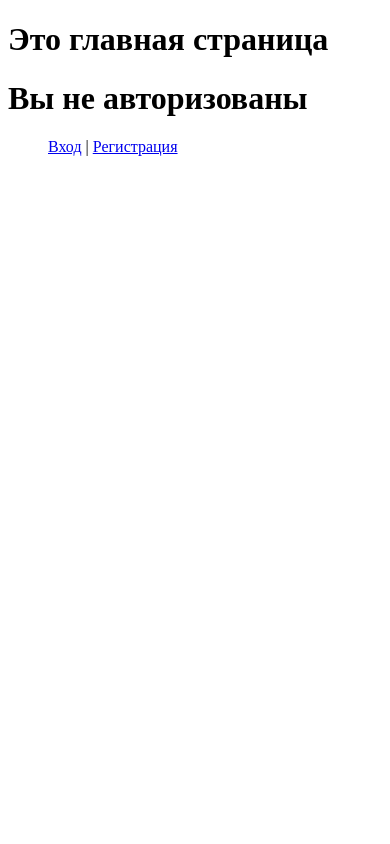
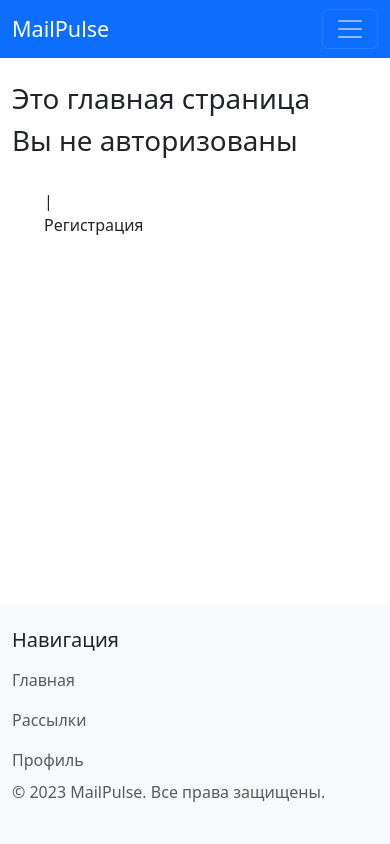
Before and after one commit to PAST666/MailPulse, a Django app: page / in a window 390 px wide. Run offline with Django 5.2, Linux system fonts and the light colour scheme; some libraries are stand-ins or nearby versions.

Commit message:
фронтенд в процессе реализации

```diff
--- a/mailpulse/settings.py
+++ b/mailpulse/settings.py
@@ -21,6 +21,7 @@ INSTALLED_APPS = [
     "mailings",
     "users",
     'crispy_forms',
+    'django_bootstrap5',
 ]
 
 MIDDLEWARE = [
--- a/mailpulse/views.py
+++ b/mailpulse/views.py
@@ -12,4 +12,5 @@ class MainView(TemplateView):
             context["total_mailings"] = Mailing.objects.for_user(self.request.user).count()
             context["active_mailings"] = Mailing.objects.for_user(self.request.user).filter(status=MailingStatus.STARTED).count()
             context["unique_recipients"] = Recipient.objects.for_user(self.request.user).distinct().count()
+            context['user_slug'] = self.request.user.username
         return context
--- a/templates/base.html
+++ b/templates/base.html
@@ -3,12 +3,89 @@
 <head>
   <meta charset="utf-8" />
   <meta name="viewport" content="width=device-width, initial-scale=1" />
-    <title>
-      {% block title %}{% endblock %}
-    </title>
+  <title>{% block title %}MailPulse{% endblock %}</title>
+  {% load django_bootstrap5 %}
+  {% bootstrap_css %}
+  {% bootstrap_javascript %}
   {% block head %}{% endblock %}
 </head>
-  <body>
+<body class="d-flex flex-column min-vh-100">
+  <!-- Навигационная панель -->
+  <nav class="navbar navbar-expand-lg navbar-dark bg-primary mb-4">
+    <div class="container">
+      <a class="navbar-brand fs-4" href="{% url 'main' %}">MailPulse</a>
+      <button class="navbar-toggler" type="button" data-bs-toggle="collapse" data-bs-target="#navbarNav"
+        aria-controls="navbarNav" aria-expanded="false" aria-label="Toggle navigation">
+        <span class="navbar-toggler-icon"></span>
+      </button>
+      <div class="collapse navbar-collapse" id="navbarNav">
+        <ul class="navbar-nav">
+          <li class="nav-item">
+            <a class="nav-link" href="{% url 'mailings:recipient_list' %}">Получатели</a>
+          </li>
+          <li class="nav-item">
+            <a class="nav-link" href="{% url 'mailings:message_list' %}">Сообщения</a>
+          </li>
+          <li class="nav-item">
+            <a class="nav-link" href="{% url 'mailings:mailing_list' %}">Рассылки</a>
+          </li>
+          <li class="nav-item">
+            <a class="nav-link" href="{% url 'mailings:mail_attempt' %}">Попытки</a>
+          </li>
+        </ul>
+        <ul class="navbar-nav ms-auto">
+          {% if user.is_authenticated %}
+            {% if user.is_authenticated and user.profile.slug %}
+              <a class="nav-link" href="{% url "users:profile_detail" user.profile.slug %}">Профиль</a>
+            {% else %}
+              <a class="nav-link" href="{% url 'login' %}">Профиль</a>
+            {% endif %}
+            <li class="nav-item">
+              <form method="post" action="{% url 'users:logout' %}" class="d-inline">
+                {% csrf_token %}
+                <button type="submit" class="btn nav-link border-0 bg-transparent">Выйти</button>
+              </form>
+            </li>
+          {% else %}
+            <li class="nav-item">
+              <a class="nav-link" href="{% url 'users:login' %}">Войти</a>
+            </li>
+            <li class="nav-item">
+              <a class="nav-link" href="{% url 'users:register' %}">Регистрация</a>
+            </li>
+          {% endif %}
+        </ul>
+      </div>
+    </div>
+  </nav>
+
+  <!-- Основной контент -->
+  <main class="container flex-grow-1">
+    {% bootstrap_messages %}
     {% block content %}{% endblock %}
+  </main>
+
+  <!-- Футер -->
+  <footer class="bg-light py-4 mt-4">
+    <div class="container">
+      <div class="row">
+        <div class="col-md-4">
+          <h5>Навигация</h5>
+          <ul class="nav flex-column">
+            <li class="nav-item"><a href="{% url 'main' %}" class="nav-link px-0 text-muted">Главная</a></li>
+            <li class="nav-item"><a href="{% url 'mailings:mailing_list' %}" class="nav-link px-0 text-muted">Рассылки</a></li>
+            {% if user.is_authenticated and user.profile.slug %}
+              <li class="nav-item"><a href="{% url "users:profile_detail" user.profile.slug %}" class="nav-link px-0 text-muted">Профиль</a></li>
+            {% else %}
+              <li class="nav-item"><a href="{% url 'users:login' %}" class="nav-link px-0 text-muted">Профиль</a></li>
+            {% endif %}
+          </ul>
+        </div>
+        <div class="col-md-8 text-md-end">
+          <p class="text-muted">© 2023 MailPulse. Все права защищены.</p>
+        </div>
+      </div>
+    </div>
+  </footer>
 </body>
 </html>
--- a/templates/mailings/mailing_list.html
+++ b/templates/mailings/mailing_list.html
@@ -65,7 +65,4 @@
             <p><h3>Вы видите все рассылки в системе, так как являетесь менеджером.</h3></p>
         </div>
     {% endif %}
-    <div class="text-center">
-        <p><a href="{% url 'main' %}">Вернуться на главную</a></p>
-    </div>
 {% endblock %}
--- a/templates/mailings/recipient_list.html
+++ b/templates/mailings/recipient_list.html
@@ -78,8 +78,5 @@
             </div>
         </div>
     {% endif %}
-    <div class="text-center">
-        <p><a href="{% url 'main' %}">Вернуться на главную</a></p>
-    </div>
 </div>
 {% endblock %}
--- a/templates/main.html
+++ b/templates/main.html
@@ -8,7 +8,7 @@
     <div class='header'>
         <ul class='mainmenu'
             <li class="nav-item">
-                <p><a class="nav-link  text-white" href="{% url 'login' %}">Вход</a> | <a class="nav-link" href="{% url 'register' %}">Регистрация</a></p>
+                <p><a class="nav-link  text-white" href="{% url 'users:login' %}">Вход</a> | <a class="nav-link" href="{% url 'users:register' %}">Регистрация</a></p>
             </li>
         </ul>
     </div>
@@ -17,7 +17,7 @@
         <ul class="dropdown-menu">
             <span class="nav-link"><h2>{{ user.username }}</h2></span>
             <li>
-                <p><a class="dropdown-item  text-white" href="{% url "profile_detail" user.profile.slug %}">Профиль</a></p>
+                <p><a class="dropdown-item  text-white" href="{% url "users:profile_detail" user.profile.slug %}">Профиль</a></p>
             </li>
             {% if user.is_admin or user.is_staff %}
                 <p><li><a class="dropdown-item  text-white" href="{% url "admin:index" %}">Админ панель</a></li></p>
@@ -28,7 +28,7 @@
                 <p><a href="{% url 'mailings:mailing_list' %}">Рассылки</a></p>
                 <p><a href="{% url 'mailings:mail_attempt' %}">Попытки</a></p>
             </div>
-            <form method="post" action="{% url 'logout' %}">
+            <form method="post" action="{% url 'users:logout' %}">
                 {% csrf_token %}
                 <button type="submit">Выйти</button>
             </form>
--- a/templates/users/login.html
+++ b/templates/users/login.html
@@ -14,7 +14,7 @@
                     {% csrf_token %}
                     {{ form.as_p }}
                     <button type="submit" class="btn btn-primary">Войти</button>
-                    <p><a href="{% url 'reset_password' %}">Забыли пароль?</a></p>
+                    <p><a href="{% url 'users:reset_password' %}">Забыли пароль?</a></p>
                 </form>
             </section>
         </div>
--- a/templates/users/password_reset_done.html
+++ b/templates/users/password_reset_done.html
@@ -8,6 +8,6 @@
     </div>
     <br />
     <div class="text-center">
-        <a href="{% url 'login' %}">Войти</a>
+        <a href="{% url 'users:login' %}">Войти</a>
     </div>
 {% endblock%}
--- a/templates/users/profile_detail.html
+++ b/templates/users/profile_detail.html
@@ -37,11 +37,8 @@
             {% endif %}
 
             {% if profile.user == request.user %}
-                <a href="{% url 'profile_edit' %}" class="btn btn-primary">Редактировать профиль</a>
+                <a href="{% url 'users:profile_edit' %}" class="btn btn-primary">Редактировать профиль</a>
             {% endif %}
-            <div class="text-center">
-                <p><a href="{% url 'main' %}">Вернуться на главную</a></p>
-            </div>
         </div>
     </div>
 </div>
--- a/templates/users/profile_edit.html
+++ b/templates/users/profile_edit.html
@@ -21,7 +21,7 @@
 
         <div class="mt-4">
             <button type="submit" class="btn btn-primary">Сохранить изменения</button>
-            <a href="{% url 'profile_detail' slug=user.profile.slug %}" class="btn btn-secondary">Отмена</a>
+            <a href="{% url 'users:profile_detail' slug=user.profile.slug %}" class="btn btn-secondary">Отмена</a>
         </div>
     </form>
 </div>
--- a/users/urls.py
+++ b/users/urls.py
@@ -12,7 +12,7 @@ from .views import (
     EmailVerificationSendView,
 )
 
-app = "users"
+app_name = "users"
 
 urlpatterns = [
     path("login/", CustomLoginView.as_view(), name="login"),
@@ -27,7 +27,7 @@ urlpatterns = [
         EmailVerificationSendView.as_view(),
         name="email_verification_sent",
     ),
-    path("profle/edit/", ProfileUpdateView.as_view(), name="profile_edit"),
+    path("profile/edit/", ProfileUpdateView.as_view(), name="profile_edit"),
     path(
         "profile_detail/<str:slug>/", ProfileDetailView.as_view(), name="profile_detail"
     ),
--- a/users/views.py
+++ b/users/views.py
@@ -35,7 +35,7 @@ class CustomLogoutView(LogoutView):
 class CustomRegisterView(CreateView):
     form_class = CustomUserCreationForm
     template_name = "users/register.html"
-    success_url = reverse_lazy("email_verification_sent")
+    success_url = reverse_lazy("users:email_verification_sent")
 
     def form_valid(self, form):
         user = form.save()
@@ -126,4 +126,4 @@ class ProfileUpdateView(UpdateView):
         return super(ProfileUpdateView, self).form_valid(form)
 
     def get_success_url(self):
-        return reverse_lazy("profile_detail", kwargs={"slug": self.object.slug})
+        return reverse_lazy("users:profile_detail", kwargs={"slug": self.object.slug})
```
Lines whose indentation alone changed are shown as unchanged.
